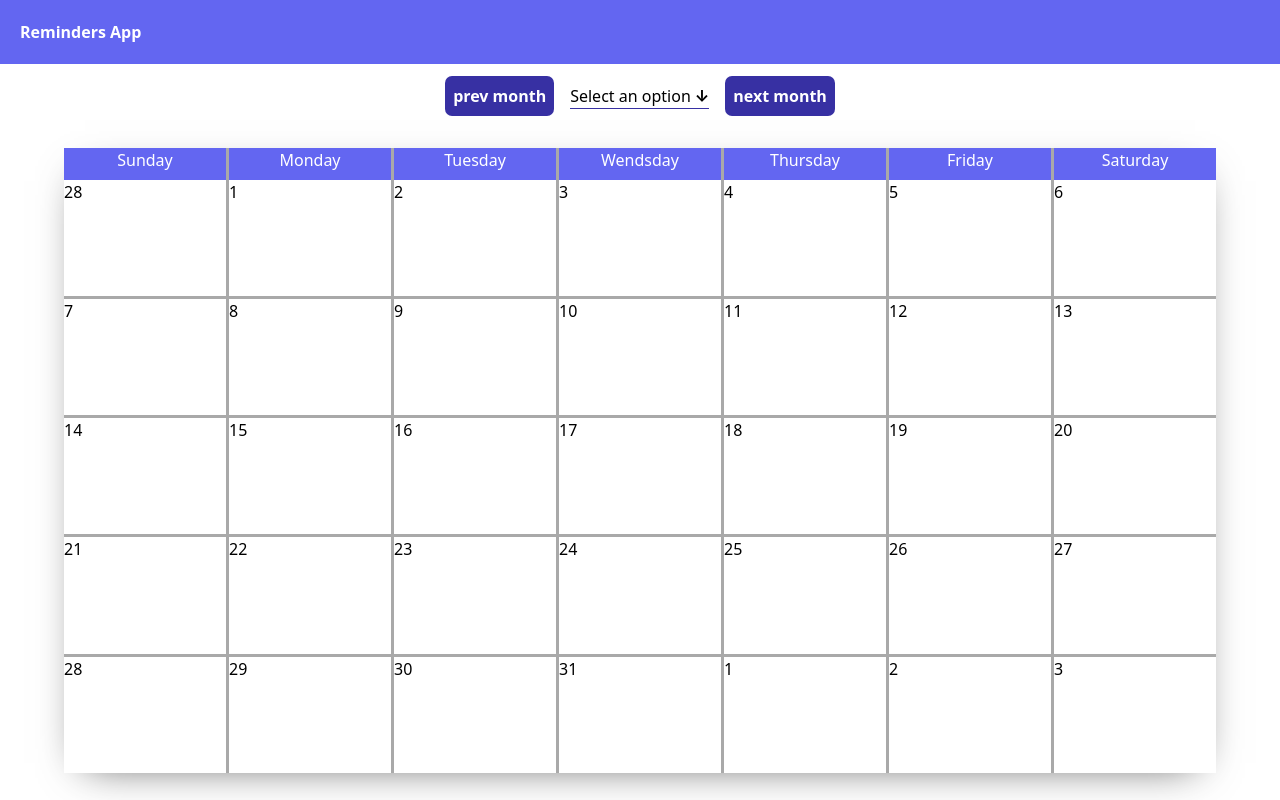
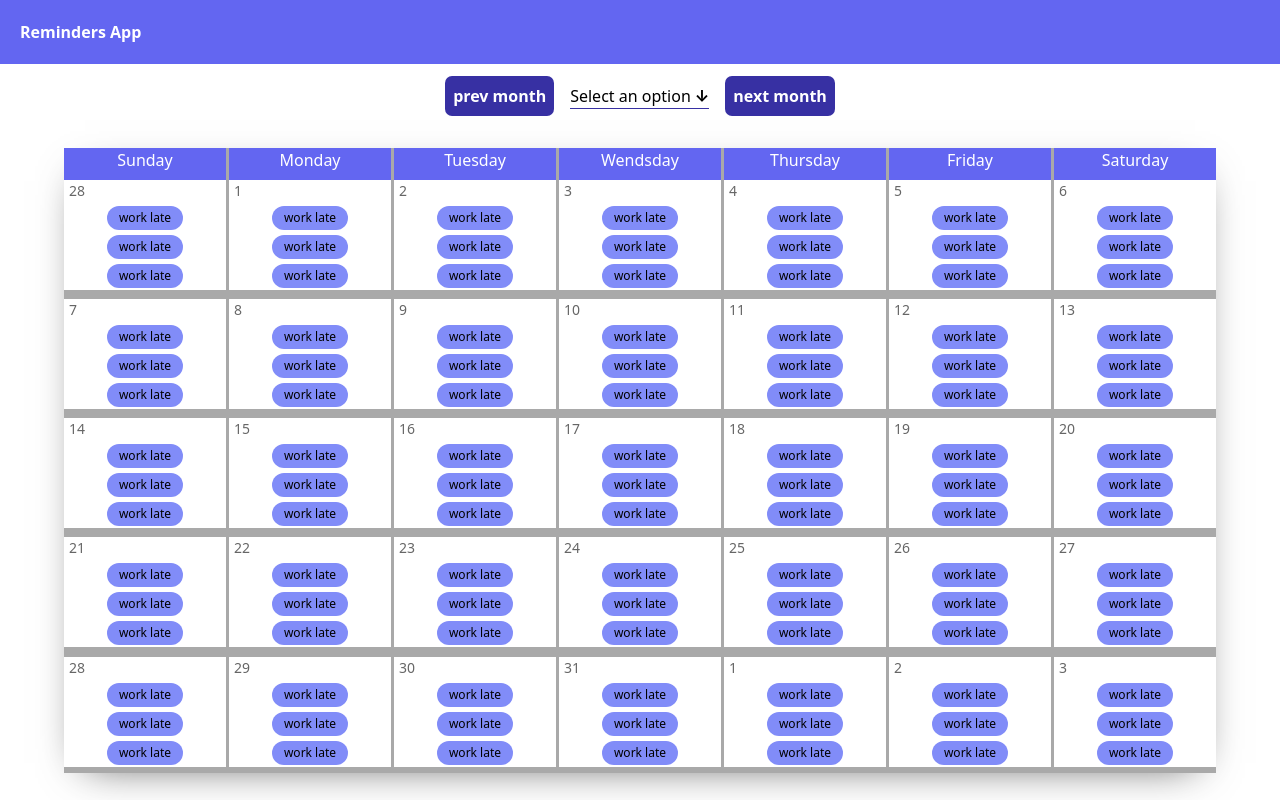
Before and after one commit to lebial/jobsity-challenge-react, a React (Create React App) app: page / in a window 1280 px wide. Built offline with nearby package versions, Linux system fonts and the light colour scheme.

Commit message:
finished the calendar component

```diff
--- a/package.json
+++ b/package.json
@@ -4,6 +4,8 @@
   "private": true,
   "dependencies": {
     "@craco/craco": "^6.1.1",
+    "core-js": "^3.9.1",
+    "react-app-polyfill": "^2.0.0",
     "@tailwindcss/postcss7-compat": "^2.0.3",
     "@testing-library/jest-dom": "^5.11.4",
     "@testing-library/react": "^11.1.0",
@@ -13,6 +15,7 @@
     "moment": "^2.29.1",
     "postcss": "^7.0.35",
     "prop-types": "^15.7.2",
+    "raf": "^3.4.1",
     "react": "^17.0.1",
     "react-dom": "^17.0.1",
     "react-redux": "^7.2.2",
@@ -78,7 +81,8 @@
     "development": [
       "last 1 chrome version",
       "last 1 firefox version",
-      "last 1 safari version"
+      "last 1 safari version",
+      "last 1 edge version"
     ]
   },
   "devDependencies": {
--- a/public/index.html
+++ b/public/index.html
@@ -5,6 +5,7 @@
     <link rel="icon" href="%PUBLIC_URL%/favicon.ico" />
     <meta name="viewport" content="width=device-width, initial-scale=1" />
     <meta name="theme-color" content="#000000" />
+    <meta http-equiv="X-UA-Compatible" content="IE=edge">
     <meta
       name="description"
       content="Web site created using create-react-app"
@@ -27,6 +28,7 @@
     <title>Reminder Challenge App</title>
   </head>
   <body>
+    <script src="https://cdnjs.cloudflare.com/ajax/libs/babel-core/5.6.15/browser-polyfill.min.js"></script>
     <noscript>You need to enable JavaScript to run this app.</noscript>
     <div id="root"></div>
     <!--
--- /dev/null
+++ b/src/App/state/reducers/index.js
@@ -0,0 +1,3 @@
+// import { combineReducers } from 'redux';
+
+// const rootReducer = combineReducers();
--- a/src/Apps/Remainders/views/CalendarBody/index.js
+++ b/src/Apps/Remainders/views/CalendarBody/index.js
@@ -2,9 +2,10 @@ import React from 'react';
 import PropTypes from 'prop-types';
 
 import CalendarBodyContainer from './styles';
+import CalendarCell from '../CalendarCell';
 
 function CalendarBody({ daysInMonth }) {
-  const renderCells = () => daysInMonth.map((day) => (<div className="cal__body__cell bg-white">{day.day}</div>));
+  const renderCells = () => daysInMonth.map((day) => (<CalendarCell day={day} />));
 
   return (
     <CalendarBodyContainer>
--- a/src/Apps/Remainders/views/CalendarBody/styles.js
+++ b/src/Apps/Remainders/views/CalendarBody/styles.js
@@ -31,12 +31,21 @@ const CalendarContainer = styled.div`
     grid-template-columns: repeat(7, 1fr);
     grid-auto-rows: 1fr;
   }
-  @media(max-width: ${screens.sm}) {
+
+  @media(max-width: ${screens.lg}) {
     & .cal__body__header {
       display: none;
     }
     & .cal__body__content {
       height: auto;
+      grid-template-columns: repeat(3, 1fr);
+      background-color: white;
+      grid-gap: 10px;
+    }
+  }
+
+  @media(max-width: ${screens.sm}) {
+    & .cal__body__content {
       grid-template-columns: repeat(2, 1fr);
     }
   }
--- /dev/null
+++ b/src/Apps/Remainders/views/CalendarCell/index.js
@@ -0,0 +1,33 @@
+import React from 'react';
+import PropTypes from 'prop-types';
+
+import { Tag } from 'Components/Common';
+import CalendarCellContainer from './styles';
+
+function CalendarCell({ day }) {
+  return (
+    <CalendarCellContainer>
+      <div className="cell__header">
+        { day.day }
+        <p className="cell__header__weekday">{ day.weekDay }</p>
+        <span className="cell__header__weather-icon" />
+      </div>
+      <div className="tags__container overflow-y-scroll scrollbar-thin scrollbar-thumb-indigo-700 scrollbar-track-gray-200">
+        <Tag>work late</Tag>
+        <Tag>work late</Tag>
+        <Tag>work late</Tag>
+        <Tag>work late</Tag>
+        <Tag>work late</Tag>
+      </div>
+    </CalendarCellContainer>
+  );
+}
+
+export default CalendarCell;
+
+CalendarCell.propTypes = {
+  day: PropTypes.shape({
+    day: PropTypes.number,
+    weekDay: PropTypes.string,
+  }).isRequired,
+};
--- /dev/null
+++ b/src/Apps/Remainders/views/CalendarCell/styles.js
@@ -0,0 +1,52 @@
+import styled from 'styled-components';
+
+import { boxShadow, navColor, screens } from 'Utils/globalStyles';
+
+const CalendarCellContainer = styled.div`
+  width: 100%;
+  height: 100%;
+  max-height: 110px;
+  background-color: white;
+  transition: all ease .3s;
+  position: relative;
+  display: flex;
+  flex-direction: column;
+  ${boxShadow}
+  & .cell__header {
+    width: 100%;
+    background-color: ${navColor};
+    color: white;
+    margin-bottom: 5px;
+    padding: 0 5px;
+    display: flex;
+    justify-content: space-between;
+    font-size: 14px;
+  }
+  & .tags__container {
+    width: 100%;
+    display: flex;
+    flex-direction: column;
+    align-items: center;
+    & .tag {
+      margin-bottom: 5px;
+    }
+  }
+  @media(min-width: ${screens.lg}) {
+    box-shadow: none;
+    &:hover {
+      ${boxShadow}
+    }
+    & .cell__header {
+      color: #666;
+      background-color: white;
+      &__weekday {
+        visibility: hidden;
+      }
+      &__weather-icon {
+        visibility: hidden;
+      }
+    }
+  }
+`;
+
+export default CalendarCellContainer;
--- a/src/Components/Common/Dropdown/index.js
+++ b/src/Components/Common/Dropdown/index.js
@@ -58,7 +58,7 @@ function Dropdown({ options, onChange, defaultOption }) {
           -translate-x-1/2 w-max
           max-h-48 overflow-y-scroll
           scrollbar-thin
-          bg-white
+          bg-white z-50
           scrollbar-thumb-indigo-700 scrollbar-track-gray-200
         `}
         data-testid="dropdownBody"
--- /dev/null
+++ b/src/Components/Common/Tag/index.js
@@ -0,0 +1,20 @@
+import React from 'react';
+import PropTypes from 'prop-types';
+
+function Tag({ children }) {
+  return (
+    <button type="button" className="tag rounded-full py-1 px-3 bg-indigo-400 focus:outline-none text-xs">
+      {children}
+    </button>
+  );
+}
+
+export default Tag;
+
+Tag.defaultProps = {
+  children: 'test',
+};
+
+Tag.propTypes = {
+  children: PropTypes.element,
+};
--- a/src/Components/Common/index.js
+++ b/src/Components/Common/index.js
@@ -1,9 +1,11 @@
 import NavigationBar from './NavigationBar';
 import Button from './Button';
 import Dropdown from './Dropdown';
+import Tag from './Tag';
 
 export {
   NavigationBar as default,
   Button,
   Dropdown,
+  Tag,
 };
--- a/src/index.js
+++ b/src/index.js
@@ -1,5 +1,11 @@
 import React from 'react';
 import ReactDOM from 'react-dom';
+// import { createStore, applyMiddleware } from 'redux';
+// import { Provider } from 'react-redux';
+// import thunk from 'redux-thunk';
+import 'react-app-polyfill/stable';
+import 'core-js';
+import 'raf/polyfill';
 
 import './index.css';
 import App from 'App/App';
```
